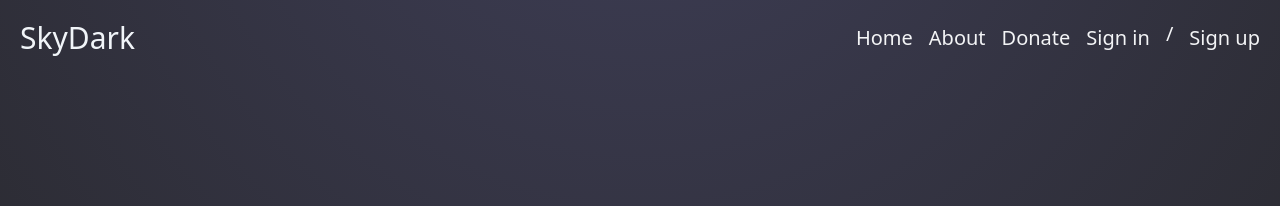
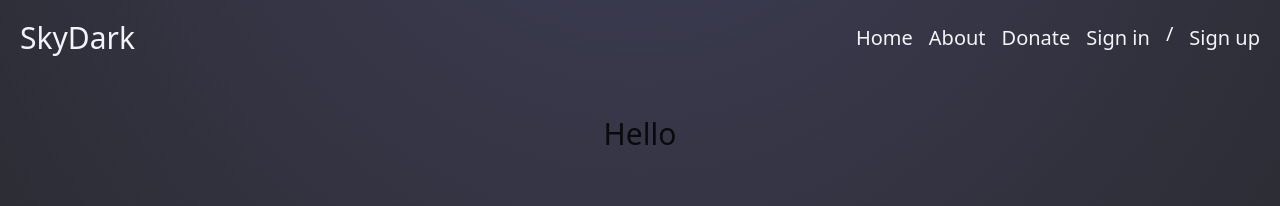
Before and after one commit to SkyDarkOpenSources/SkyDark, a Next.js app: page / in a window 1280 px wide. Shown: the top 206 px of the page. Built offline with nearby package versions, Linux system fonts and the light colour scheme; no server answers.

Commit message:
38th commit

```diff
--- a/src/app/page.tsx
+++ b/src/app/page.tsx
@@ -1,10 +1,13 @@
-
+import { useUser } from "@clerk/nextjs";
 
 export default function Home(){
+
   return(
     <div className="p-10 flex flex-col">
       <main className="flex flex-col items-center h-screen">
-        <div></div>
+        <div className="flex justify-center">
+          <span className="text-3xl">Hello</span>
+        </div>
         <div></div>
       </main>
     </div>
--- a/src/schema.ts
+++ b/src/schema.ts
@@ -4,3 +4,8 @@ export const users = pgTable('users', {
   id: serial('id').primaryKey(),
   email: text('email').notNull().unique(),
 });
+
+export const employees = pgTable('employees', {
+  id: serial('id').primaryKey(),
+  email: text('email').notNull().unique(),
+});
```
